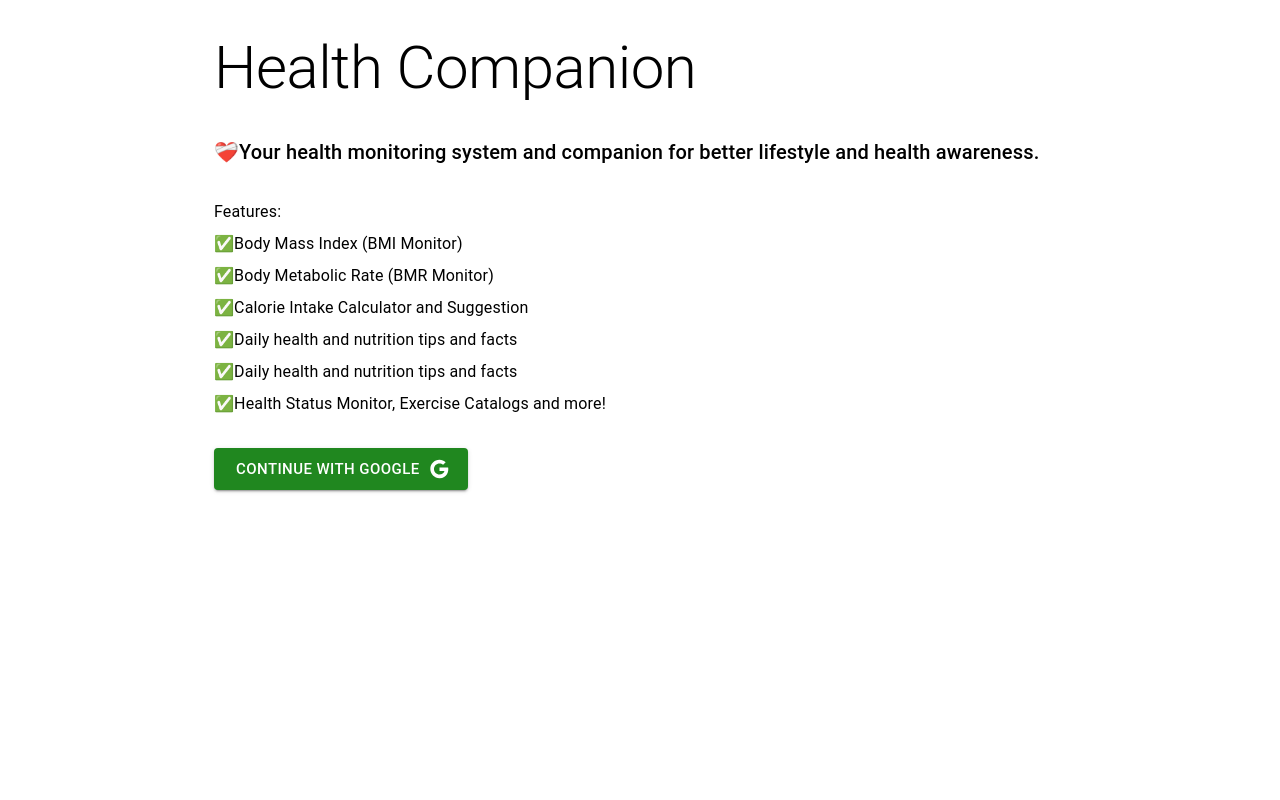
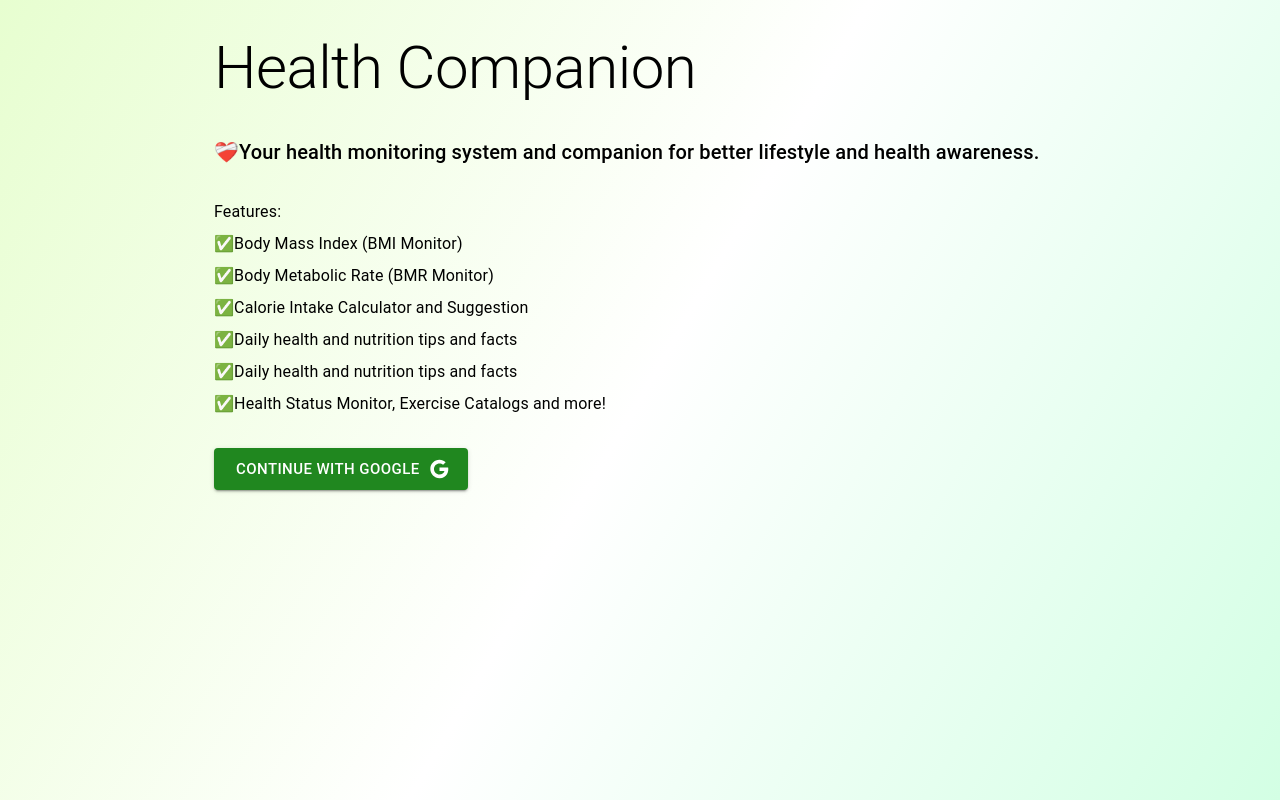
Before and after one commit to EricEchemane/i-am-fit, a Next.js app: page /sign-in in a window 1280 px wide. Built offline with nearby package versions, Linux system fonts and the light colour scheme; no server answers.

Commit message:
added background to body and refactor

```diff
--- a/pages/index.tsx
+++ b/pages/index.tsx
@@ -72,9 +72,7 @@ export default function HomePage() {
           startIcon={<SportsHandballOutlinedIcon />}>
           Exercises
         </NavButton>
-
         <div style={{ flex: 1 }}></div>
-
         <NavButton
           onClick={signOut}
           startIcon={<LogoutOutlinedIcon />}>
--- a/styles/globals.css
+++ b/styles/globals.css
@@ -5,7 +5,7 @@ body {
 }
 
 body {
-    background-image: linear-gradient(120deg, #dfffc0, 10% #FFF, #b9ffd4);
+    background-image: linear-gradient(120deg, #e7fed0, #FFF, #d3ffe4);
     min-height: 100vh;
 }
 
```
